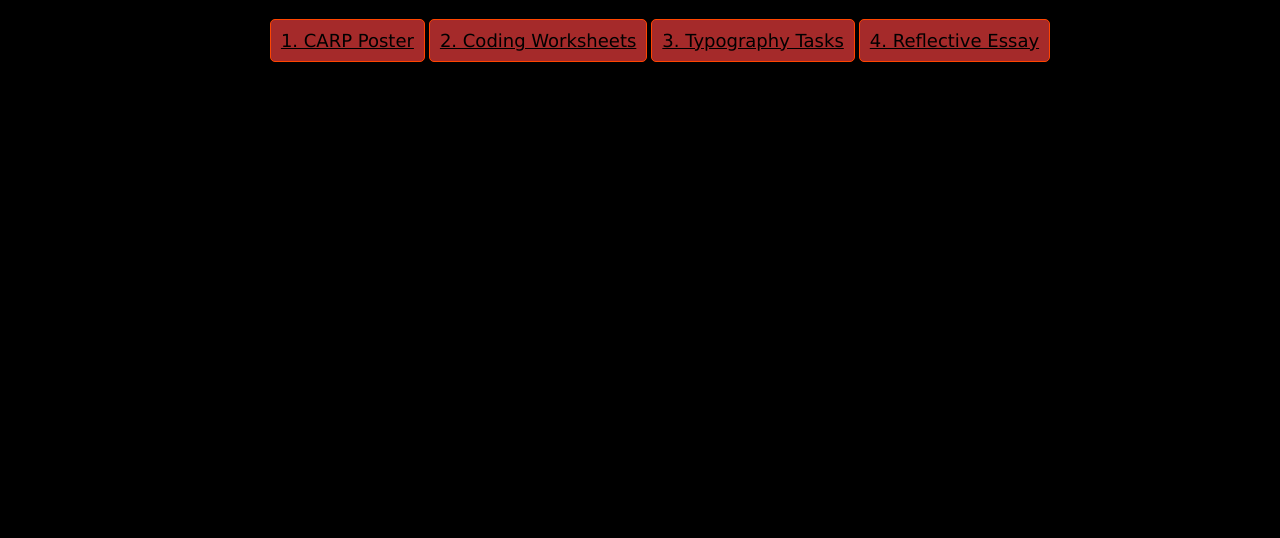
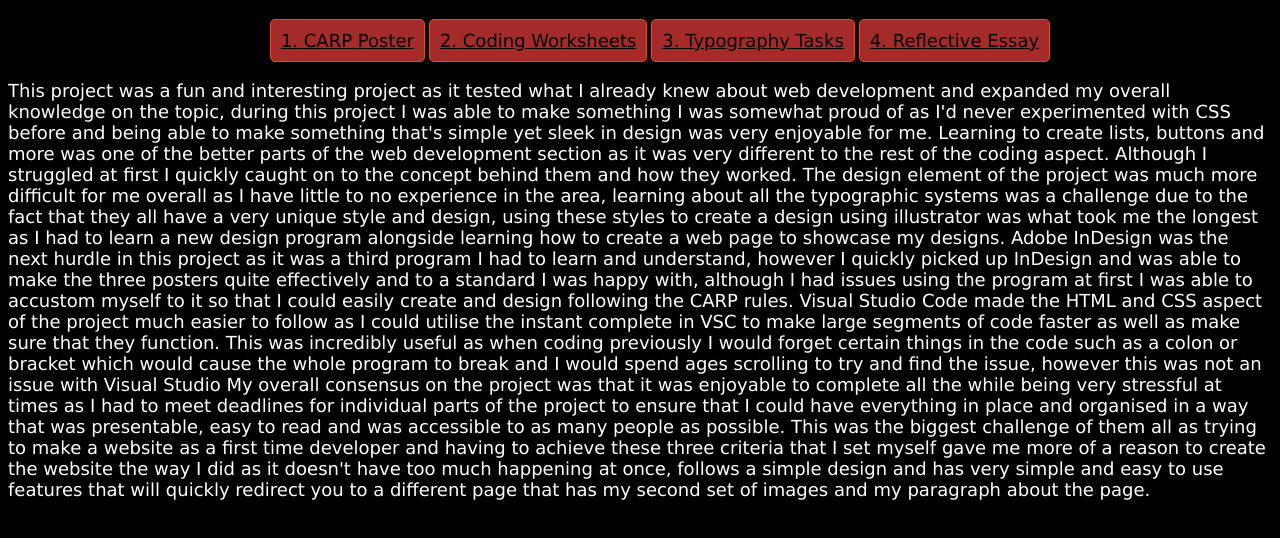
Before and after one commit to SquiddyJH/HTML-Project-Final, a plain HTML site: page Essay.html in a window 1280 px wide. Shown: the part 62-600 px from the top of the page. Drawn offline with Linux system fonts and the light colour scheme.

Commit message:
Final changes

```diff
--- a/Essay.html
+++ b/Essay.html
@@ -20,5 +20,13 @@
         </div>
     </ul>
 
+    <div class="final">
+        This project was a fun and interesting project as it tested what I already knew about web development and expanded my overall knowledge on the topic, during this project I was able to make something I was somewhat proud of as I'd never experimented with CSS before and being able to make something that's simple yet sleek in design was very enjoyable for me. Learning to create lists, buttons and more was one of the better parts of the web development section as it was very different to the rest of the coding aspect. Although I struggled at first I quickly caught on to the concept behind them and how they worked.
+        The design element of the project was much more difficult for me overall as I have little to no experience in the area, learning about all the typographic systems was a challenge due to the fact that they all have a very unique style and design, using these styles to create a design using illustrator was what took me the longest as I had to learn a new design program alongside learning how to create a web page to showcase my designs.
+        Adobe InDesign was the next hurdle in this project as it was a third program I had to learn and understand, however I quickly picked up InDesign and was able to make the three posters quite effectively and to a standard I was happy with, although I had issues using the program at first I was able to accustom myself to it so that I could easily create and design following the CARP rules.
+        Visual Studio Code made the HTML and CSS aspect of the project much easier to follow as I could utilise the instant complete in VSC to make large segments of code faster as well as make sure that they function. This was incredibly useful as when coding previously I would forget certain things in the code such as a colon or bracket which would cause the whole program to break and I would spend ages scrolling to try and find the issue, however this was not an issue with Visual Studio
+        My overall consensus on the project was that it was enjoyable to complete all the while being very stressful at times as I had to meet deadlines for individual parts of the project to ensure that I could have everything in place and organised in a way that was presentable, easy to read and was accessible to as many people as possible. This was the biggest challenge of them all as trying to make a website as a first time developer and having to achieve these three criteria that I set myself gave me more of a reason to create the website the way I did as it doesn't have too much happening at once, follows a simple design and has very simple and easy to use features that will quickly redirect you to a different page that has my second set of images and my paragraph about the page.
+    </div>
+
 </body>
 </html>
--- a/stylesheet.css
+++ b/stylesheet.css
@@ -108,3 +108,10 @@ a{
     color: white;
     text-align: center;
 }
+
+.final{
+    font-family: Verdana, Geneva, Tahoma, sans-serif;
+    font-size: large;
+    color: white;
+    text-align: left;
+}
```
